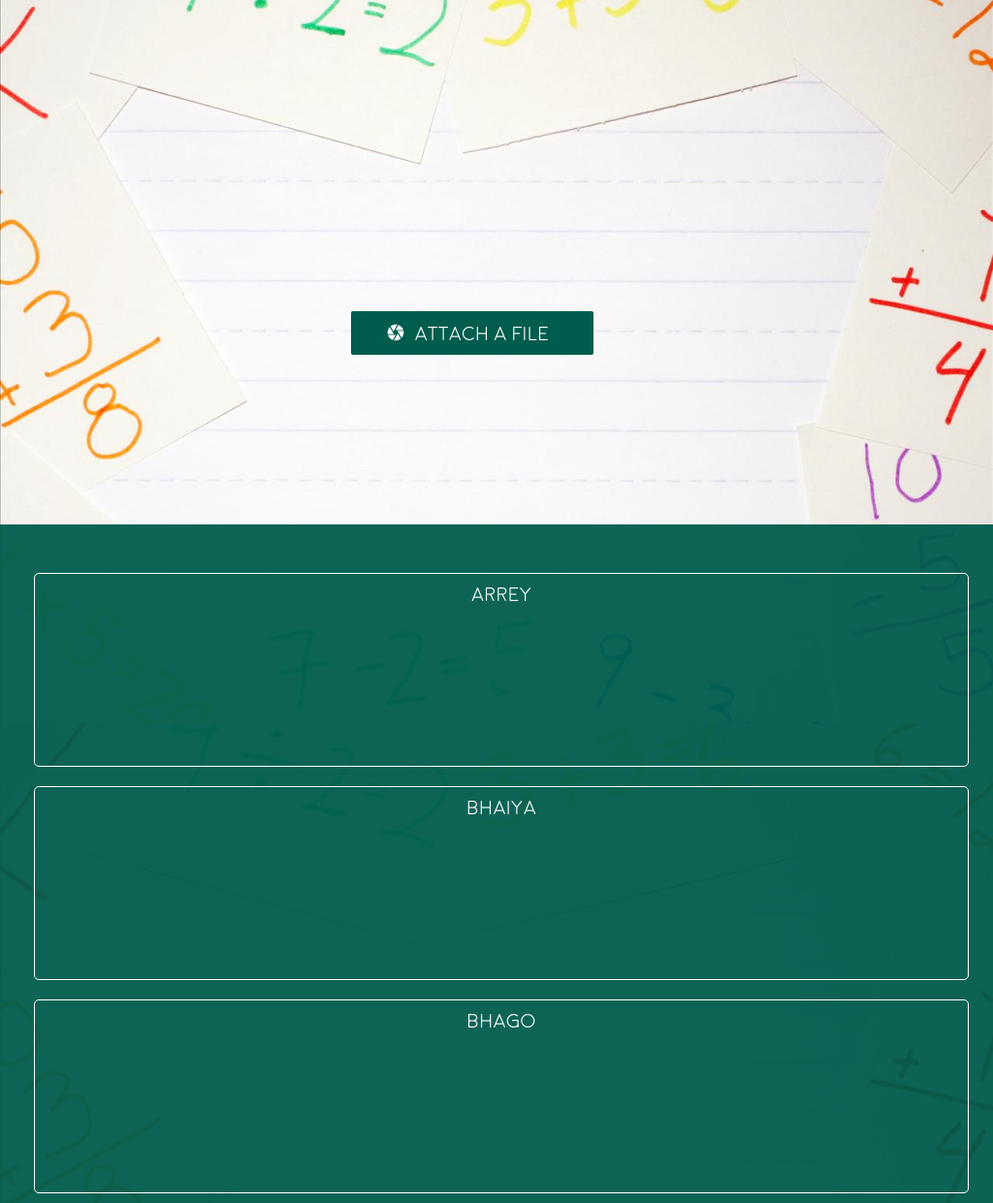
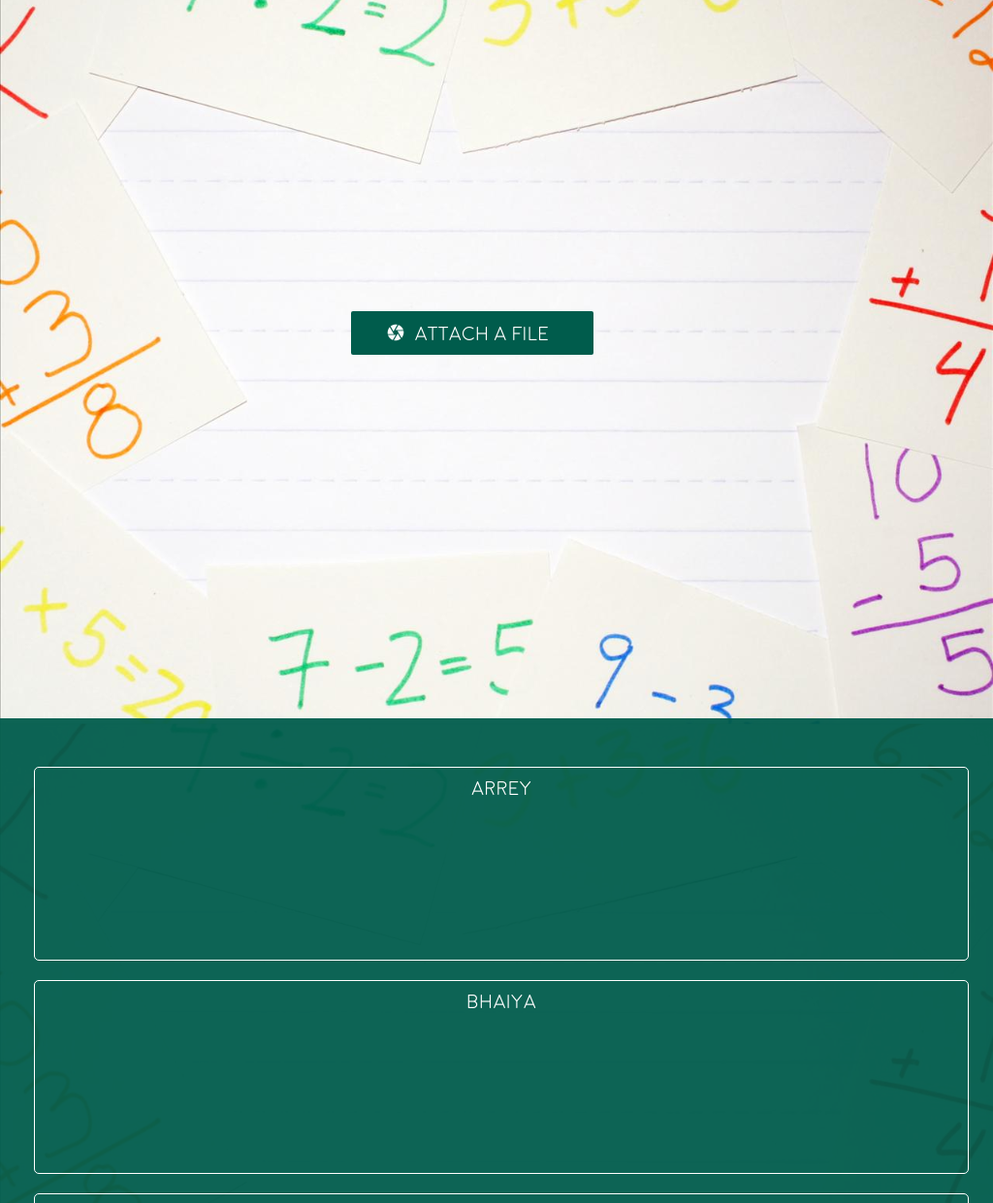
Before and after one commit to akshatdb/ProjectWeb, a plain HTML site: page index.html in a window 1024 px wide. Shown: the part 59-1300 px from the top of the page at 97% size. Drawn offline with Linux system fonts and the light colour scheme.

Commit message:
Fixed help for mobiles

```diff
--- a/styles/main.css
+++ b/styles/main.css
@@ -55,7 +55,7 @@ i.camera-logo{
 	padding:10px 30px;
 }
 .form-div{
-	height:600px;
+	height:100vh;
 }
 .form{
 	position:absolute;
@@ -150,9 +150,6 @@ i.github-icon:hover,i.github-icon:focus{
 }
 @media screen and (min-width:1024px)
 {
-	.help-div{
-		height:300px;
-	}
 	.help-col{
 		margin:5px;
 	}
@@ -165,9 +162,6 @@ i.github-icon:hover,i.github-icon:focus{
 }
 @media screen and (max-width:1024px)
 {
-	.help-div{
-		height:700px;
-	}
 	.help-col{
 		margin-top:20px;
 	}
```
